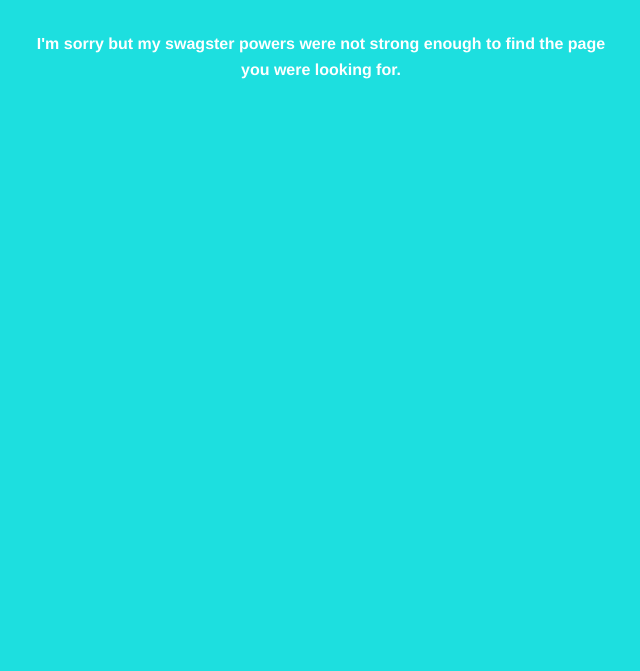
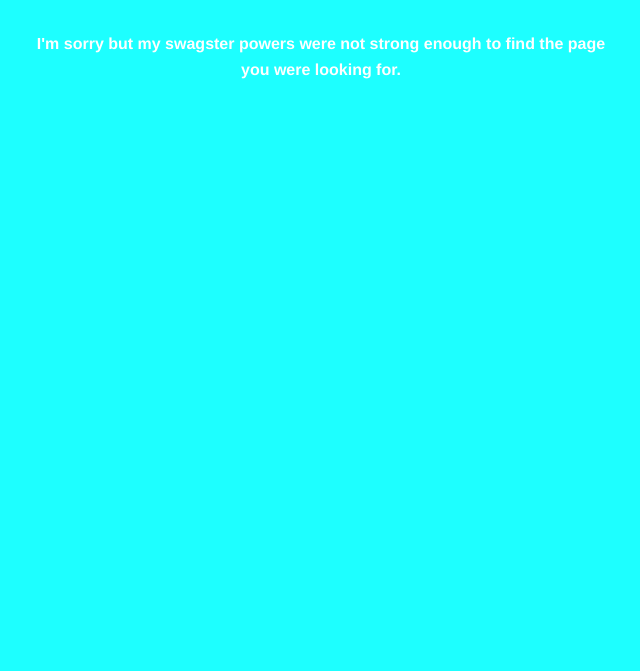
Before and after one commit to swagberry/swagberry.github.io, a plain HTML site: page 404.html in a window 1280 px wide. Shown: the part 129-800 px from the top of the page, without its empty margins (319-959 px from the left). Drawn offline with Linux system fonts and the light colour scheme.

Commit message:
Update 404.html

```diff
--- a/404.html
+++ b/404.html
@@ -4,7 +4,7 @@
     <title>404</title>
     <style type="text/css" media="screen">
       body {
-        background-color: #1ddfdf;
+        background-color: #1dffff;
         margin: 0;
         font-family: "Helvetica Neue", Helvetica, Arial, sans-serif;
       }
```
